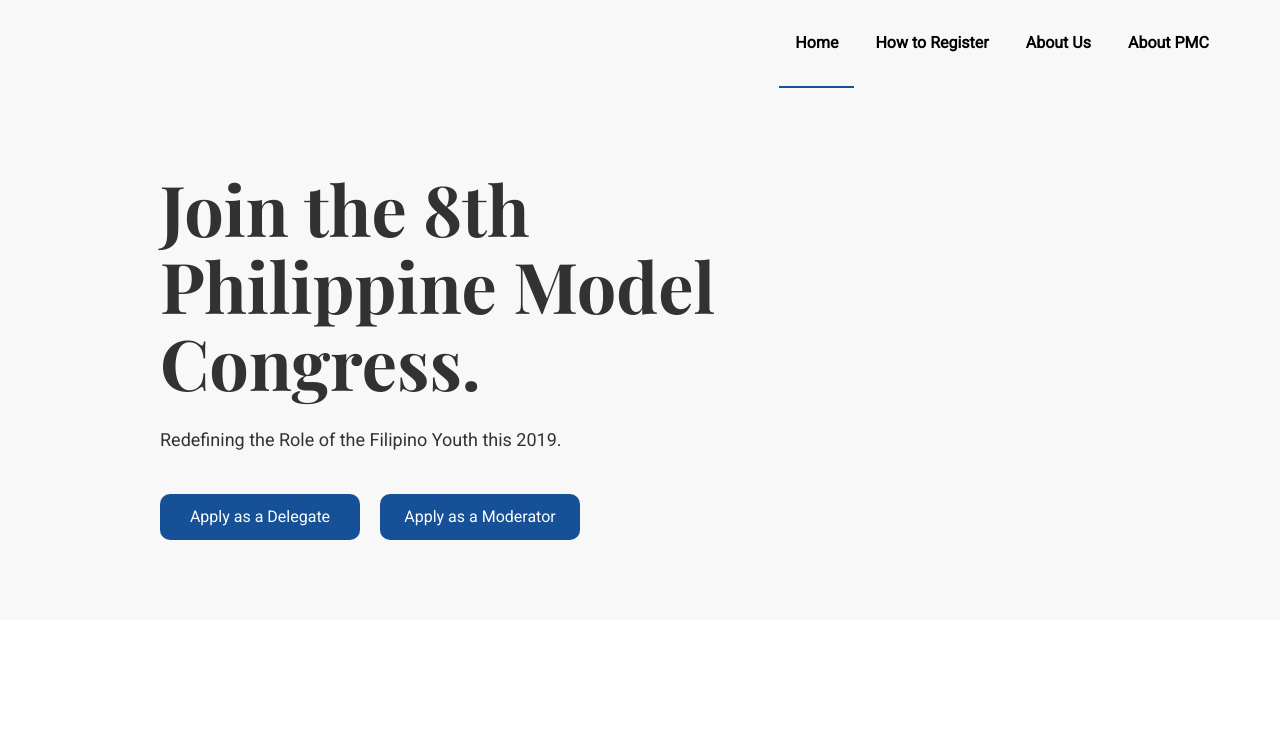
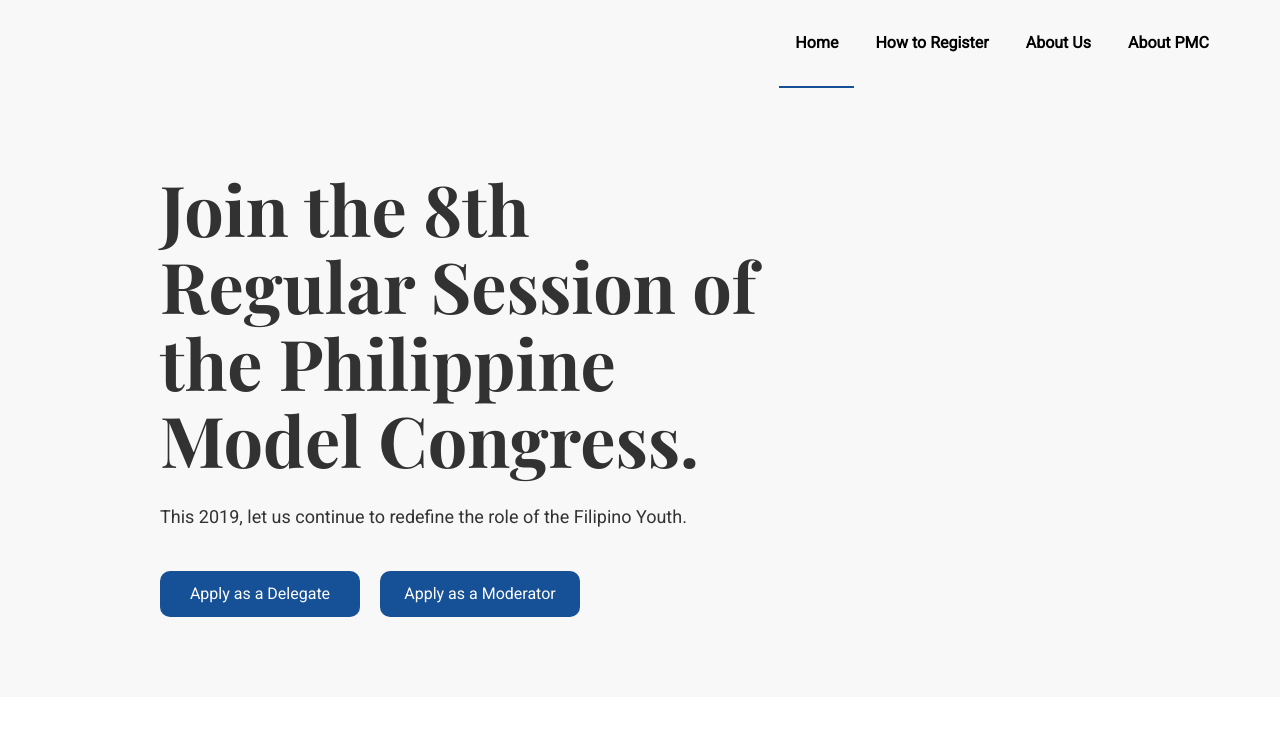
Before and after one commit to richard-parayno/pmc-site, a Gatsby site: page / in a window 1280 px wide. Shown: the top 747 px of the page. Built offline with nearby package versions, Linux system fonts and the light colour scheme; Gatsby itself is replaced by a stand-in of ours.

Commit message:
copy update

```diff
--- a/src/pages/index.js
+++ b/src/pages/index.js
@@ -13,8 +13,8 @@
     <div className="layout-bg">
       <div className="landing maxwidth landing-flex">
         <div className="header-main">
-          <h1 className="h1">Join the 8th Philippine Model Congress.</h1>
-          <p>Redefining the Role of the Filipino Youth this 2019.</p>
+          <h1 className="h1">Join the 8th Regular Session of the Philippine Model Congress.</h1>
+          <p>This 2019, let us continue to redefine the role of the Filipino Youth.</p>
         </div>
         <div className="button-group">
           <a href="http://bit.ly/PMC2019-Delegates" target="_blank"><button className="button">Apply as a Delegate</button></a>
```
